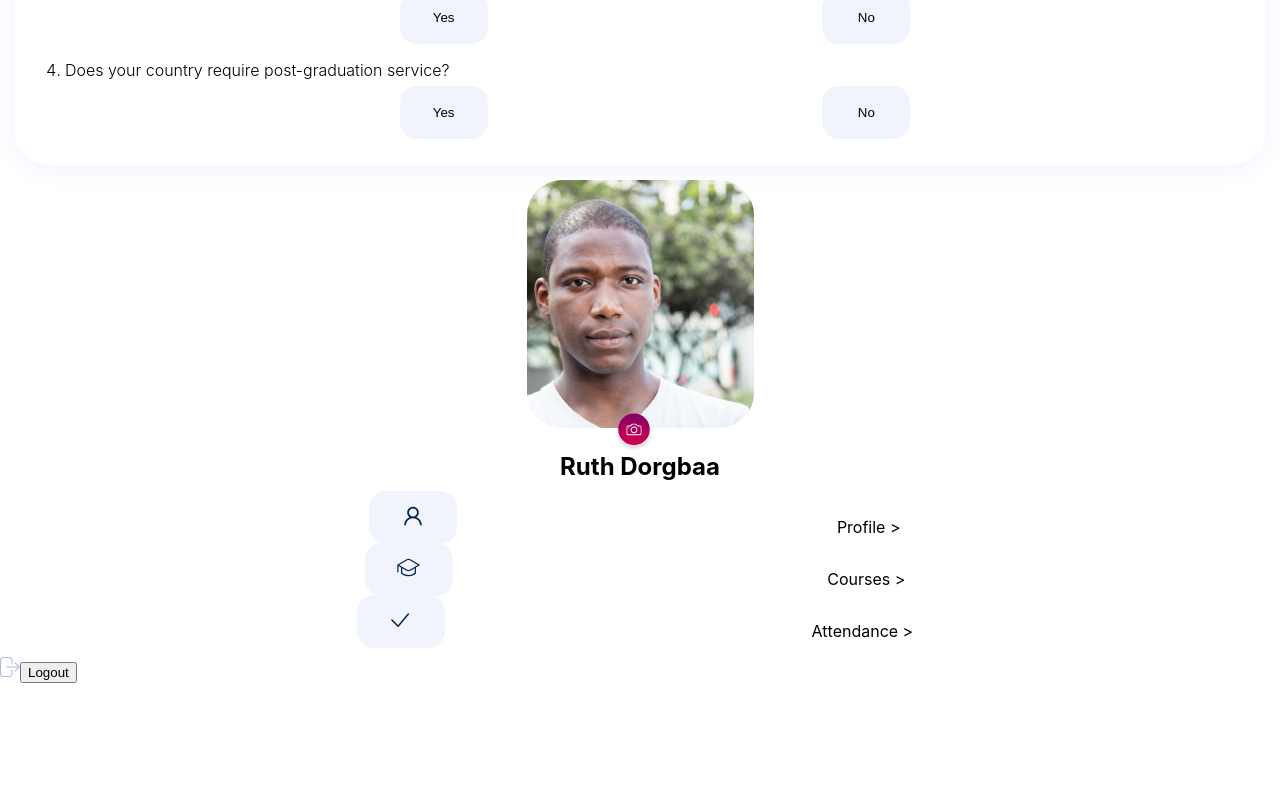
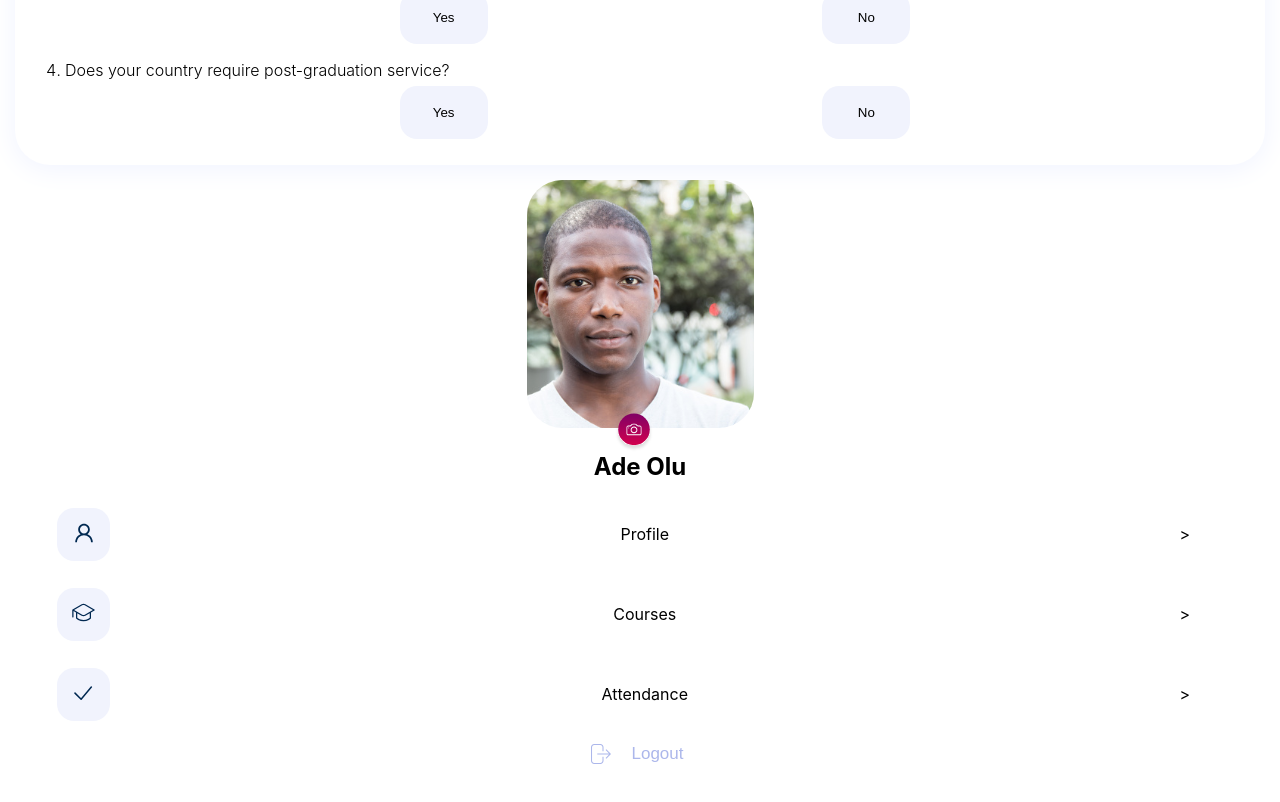
Before and after one commit to ruthdorgbaa/linuxjobber-react, a React (Create React App) app: page / in a window 1280 px wide. Shown: the part 330-1132 px from the top of the page. Before the commit the page ends 1013 px from the top, so only its background shows below. Built offline with nearby package versions, Linux system fonts and the light colour scheme.

Commit message:
completed the profile section

```diff
--- a/src/components/nav/nav.css
+++ b/src/components/nav/nav.css
@@ -4,9 +4,6 @@
     align-items: center;
     justify-content: space-between;
     padding: 0 12px
-}
-.img{
-
 }
 .nav div{
     display: flex;
--- a/src/components/profile/profile-detail.jsx
+++ b/src/components/profile/profile-detail.jsx
@@ -17,32 +17,33 @@ export default function Profile() {
                 <img className='img-1' src={profilePix} alt="profile-pix"/>
                 <img className='img-2' src={cam}alt="cam"/>
               </div>
-              <h2>Ruth Dorgbaa</h2>
+              <h2>Ade Olu</h2>
           </div>
-          <div>
-            <div className='btns'>
-             <button><img src={profileIcon} alt="profile-icon" /></button>
-             <p>Profile &gt;</p>
+          <div className='profile-section'>
+            <div className='profile-area'>
+              <button className='profile-btn'><img src={profileIcon} alt="profile-icon" /></button>
+              <p>Profile</p>
+              <p>&gt;</p>
             </div>
 
-        <div className='btns'>
-          <button>
+            <div className='profile-area'>
+              <button className='profile-btn'>
                 <img src={courseIcon} alt="course-icon" />
               </button>
-              <p>Courses &gt;</p>
+                <p>Courses</p>
+                <p>&gt;</p>
             </div>
 
-          <div className='btns'>
-              <button><img src={attendanceIcon} alt="attendance-icon" /></button>
-              <p>Attendance &gt;</p>
+            <div className='profile-area'>
+                <button className='profile-btn'><img src={attendanceIcon} alt="attendance-icon" /></button>
+                <p>Attendance</p>
+                <p>&gt;</p>
             </div>
-
           </div>
-        <div className='logout-btn'>
+          <div className='logout-area'>
             <img src={logoutIcon} alt="logout-con" />
             <button> Logout</button>
           </div>
       </div>
-
   )
 }
--- a/src/components/profile/profile.css
+++ b/src/components/profile/profile.css
@@ -54,3 +54,33 @@
     right: 100px;
     bottom: -20px;
 }
+
+.profile-btn{
+    background: #F1F3FD;
+    border-radius: 17px;
+    width: 53px;
+    height: 53px;
+    border: none;
+}
+.profile-area{
+    display: flex;
+    justify-content: space-between;
+    margin: 27px 90px 20px 57px;
+}
+.profile-area p{
+    font-size: 16px;
+}
+.logout-area{
+    display: flex;
+    justify-content: center;
+    margin-bottom: 44px;
+}
+.logout-area button{
+    height: 26px;
+    font-weight: 400;
+    font-size: 17px;
+    background-color: white;
+    color: #ACB7EB;
+    border: none;
+    margin-left: 15px;
+}
```
Also changed, not shown: 1 other file (tests, documents, lock files or other folders). Lines whose indentation alone changed are shown as unchanged.
